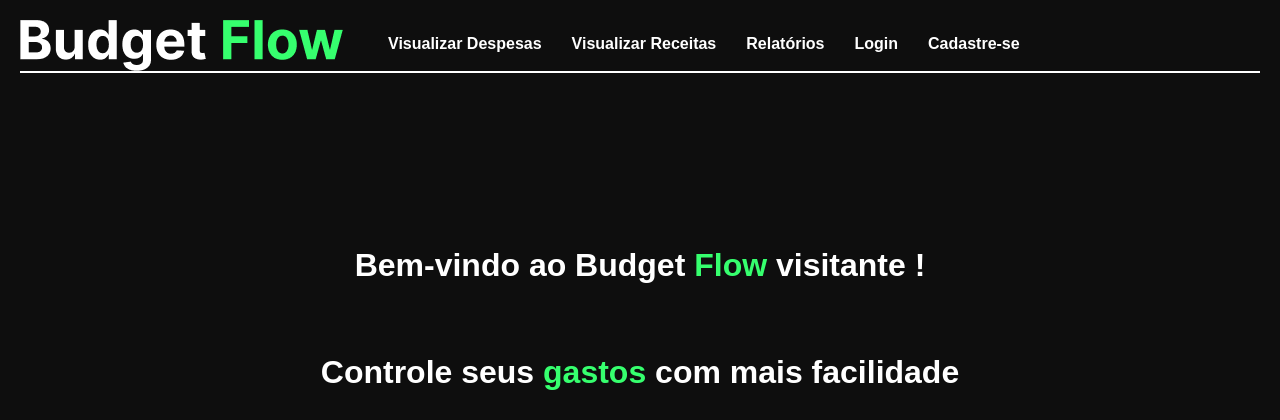
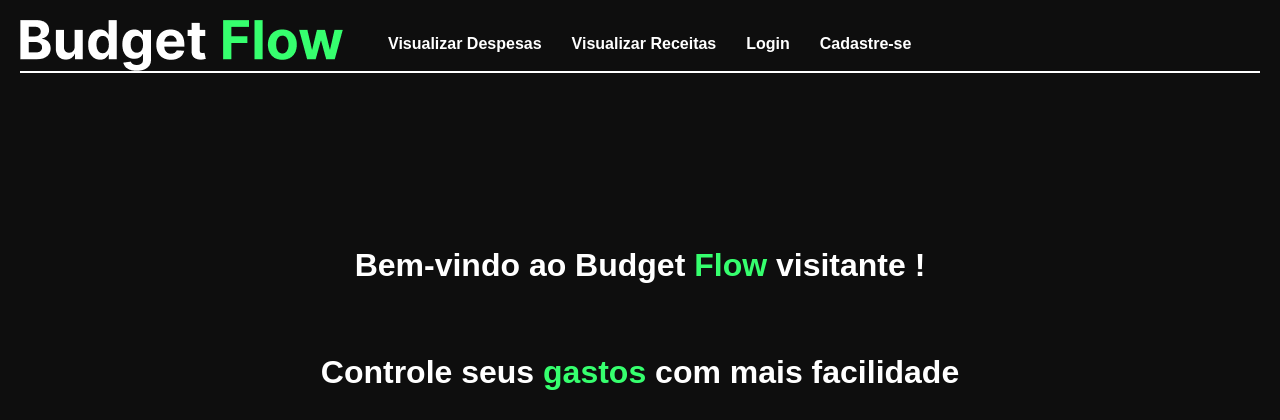
Before and after one commit to thiagocamerato757/BudgetFlow, a Django app: page / in a window 1280 px wide. Shown: the top 420 px of the page. Run offline with Django 5.2, Linux system fonts and the light colour scheme.

Commit message:
Relatorio removido

```diff
--- a/BudgetFlow/Login/templates/Login/homepage.html
+++ b/BudgetFlow/Login/templates/Login/homepage.html
@@ -14,7 +14,6 @@
             <nav>
                 <a href= "{% url 'listar_despesas' %}"> Visualizar Despesas</a>
                 <a href= "{% url 'listar_receitas' %}">Visualizar Receitas</a>
-                <a href="#">Relatórios</a>
                 {% if user.is_authenticated %}
                     <a href="{% url 'logout' %}">Sair</a>
                 {% else %}
```
